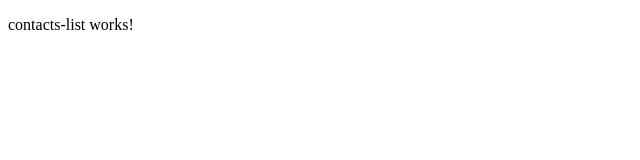
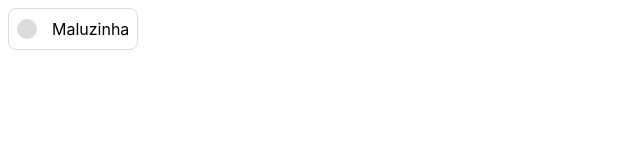
Before and after one commit to jheni1e/angular-finals, an Angular app in the folder message-app/: page /contacts in a window 1280 px wide. Shown: the top 160 px of the page, without its empty margins (0-640 px from the left). Built offline with nearby package versions, Linux system fonts and the light colour scheme.

Commit message:
implemented contact button

```diff
--- a/message-app/src/app/components/contact-button/contact-button.css
+++ b/message-app/src/app/components/contact-button/contact-button.css
@@ -0,0 +1,22 @@
+* {
+    font-family: -apple-system, BlinkMacSystemFont, "Segoe UI", Roboto, Helvetica, Arial, sans-serif;
+}
+
+.container {
+    height: 5vh;
+    width: auto;
+    max-width: 10vw;
+    border: 1px solid gainsboro;
+    border-radius: 8px;
+    display: flex;
+    justify-content: space-around;
+    align-items: center;
+    cursor: pointer;
+}
+
+.icon {
+    width: 20px;
+    height: 20px;
+    background-color: gainsboro;
+    border-radius: 50%;
+}
--- a/message-app/src/app/components/contact-button/contact-button.html
+++ b/message-app/src/app/components/contact-button/contact-button.html
@@ -1 +1,4 @@
-<p>contact-button works!</p>
+<div class="container">
+    <div class="icon"></div>
+    <p class="name">{{ name }}</p>
+</div>
--- a/message-app/src/app/components/contact-button/contact-button.ts
+++ b/message-app/src/app/components/contact-button/contact-button.ts
@@ -1,4 +1,4 @@
-import { Component } from '@angular/core';
+import { Component, Input } from '@angular/core';
 
 @Component({
   selector: 'app-contact-button',
@@ -9,4 +9,6 @@ import { Component } from '@angular/core';
 })
 export class ContactButton {
   // Este componente será o componente que ficará visivel na lista de contatos.
+
+  @Input() name = "Maluzinha";
 }
--- a/message-app/src/app/features/contacts-list/contacts-list.html
+++ b/message-app/src/app/features/contacts-list/contacts-list.html
@@ -1 +1 @@
-<p>contacts-list works!</p>
+<app-contact-button />
--- a/message-app/src/app/features/contacts-list/contacts-list.ts
+++ b/message-app/src/app/features/contacts-list/contacts-list.ts
@@ -1,9 +1,10 @@
 import { Component } from '@angular/core';
+import { ContactButton } from '../../components/contact-button/contact-button';
 
 @Component({
   selector: 'app-contacts-list',
   standalone: true,
-  imports: [],
+  imports: [ContactButton],
   templateUrl: './contacts-list.html',
   styleUrl: './contacts-list.css',
 })
```
